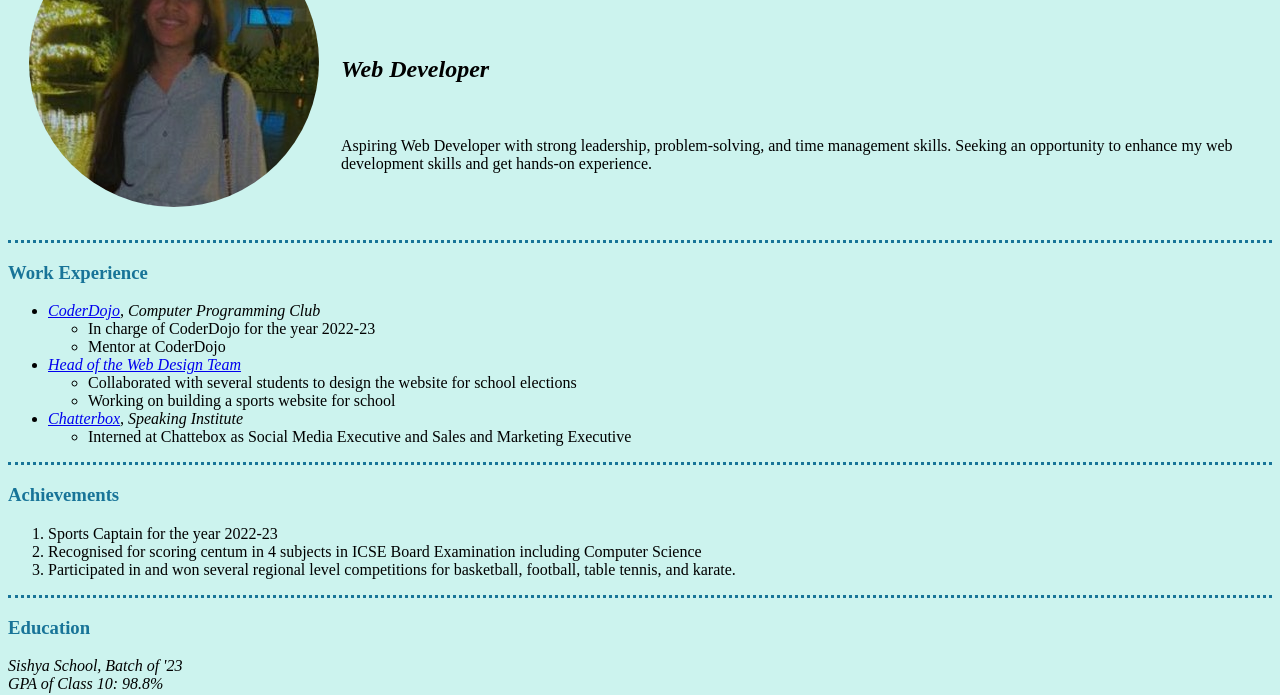
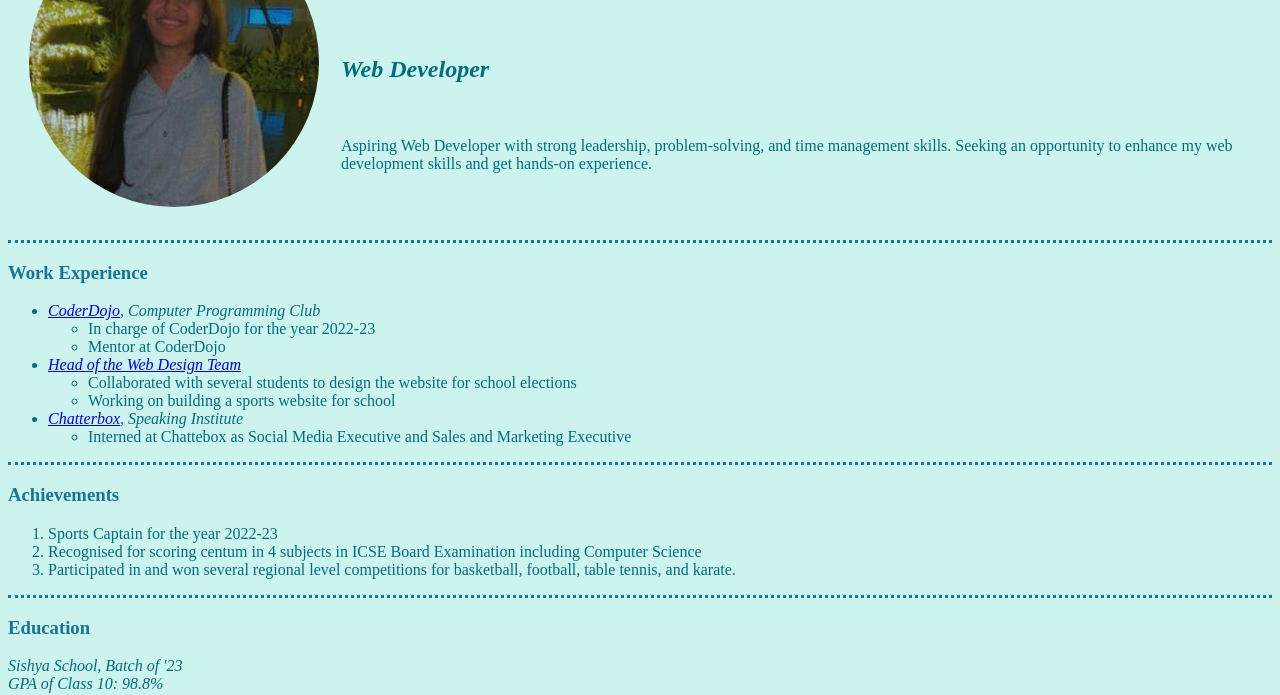
Before and after one commit to vidhijalan27/CV, a plain HTML site: page index.html in a window 1280 px wide. Shown: the part 112-807 px from the top of the page. Drawn offline with Linux system fonts and the light colour scheme.

Commit message:
Add files via upload

```diff
--- a/css/styles.css
+++ b/css/styles.css
@@ -10,11 +10,12 @@ hr
   border-color: #187498;
   border-width: 3px;
 }
-h1
+h1 {color: #187498;}
+h3 {color: #187498;}
+p
 {
-  color: #187498;
+  color: #006E7F;
 }
-h3
-{
-  color: #187498;
-}
+td {color: #006E7F;}
+ul {color: #006E7F;}
+ol {color: #006E7F;}
```
